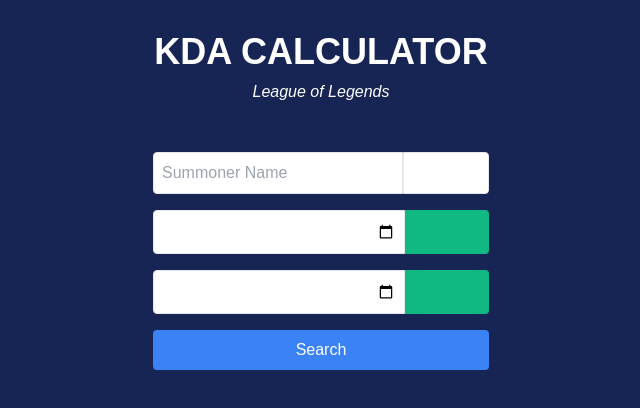
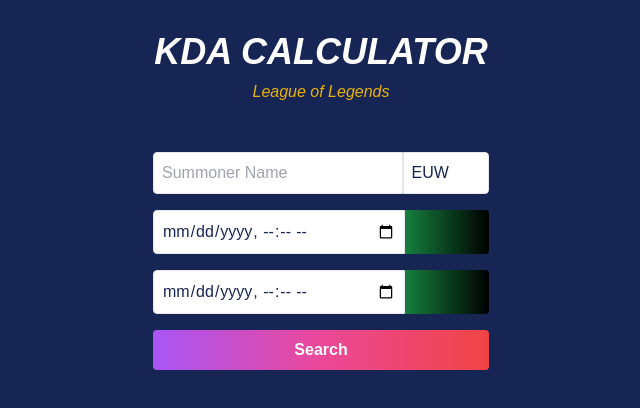
Before and after one commit to antoine-le-calloch/Kda-calculator-LOL, a Next.js app: page / in a window 1280 px wide. Shown: the top 408 px of the page, without its empty margins (319-959 px from the left). Built offline with nearby package versions, Linux system fonts and the light colour scheme.

Commit message:
Improve page style by changing color and by adding good hover.

```diff
--- a/app/page.tsx
+++ b/app/page.tsx
@@ -54,10 +54,10 @@
         <div className="container">
             <ToastContainer />
             <div className="flex flex-col items-center py-6">
-              <h1>KDA CALCULATOR</h1>
-              <i>League of Legends</i>
+              <h1 className="italic">KDA CALCULATOR</h1>
+              <i className="text-yellow-500">League of Legends</i>
             </div>
-            <div className="flex justify-center mb-6">
+            <div className="flex justify-center mb-6 text-blue-950">
                 <form onSubmit={handleSearch} className="p-6 w-full max-w-sm">
                     <div className="flex">
                         <input
@@ -83,8 +83,8 @@
                                 onChange={(e) => setPeriod({...period, startDate: e.target.value})}
                                 className="p-2 border rounded-r-none rounded w-full"
                             />
-                            <button onClick={() => handleAutofill(true)} type="button" className="bg-emerald-500 text-white font-bold p-1 rounded-l-none rounded
-                            hover:bg-emerald-300 duration-500 ease-in-out w-1/3">
+                            <button onClick={() => handleAutofill(true)} type="button" className="bg-gradient-to-r from-green-700 to-black
+                            text-white font-bold p-1 rounded-l-none rounded w-1/3 hover:text-yellow-500 duration-700">
                                 {process.env.NEXT_PUBLIC_AUTOFILL}
                             </button>
                         </div>
@@ -95,14 +95,14 @@
                                 onChange={(e) => setPeriod({...period, endDate: e.target.value})}
                                 className="p-2 border rounded-r-none rounded w-full"
                             />
-                            <button onClick={() => handleAutofill(false)} type="button" className="bg-emerald-500 text-white font-bold p-1 rounded-l-none rounded
-                            hover:bg-emerald-300 duration-500 ease-in-out w-1/3">
+                            <button onClick={() => handleAutofill(false)} type="button" className="bg-gradient-to-r from-green-700 to-black
+                             text-white font-bold p-1 rounded-l-none rounded w-1/3 hover:text-yellow-500 duration-700">
                                 {process.env.NEXT_PUBLIC_AUTOFILL}
                             </button>
                         </div>
                     </div>
-                    <button type="submit" className="bg-blue-500 text-white p-2 rounded w-full
-                    hover:bg-blue-400 duration-700 ease-in-out flex justify-center">
+                    <button type="submit" className="bg-gradient-to-r from-purple-500 via-pink-500 to-red-500 text-white font-bold p-2 rounded w-full
+                    hover:scale-110 duration-700 ease-in-out flex justify-center">
                         {loading ? <div className="loading-spinner"></div> : 'Search'}
                     </button>
                 </form>
```
